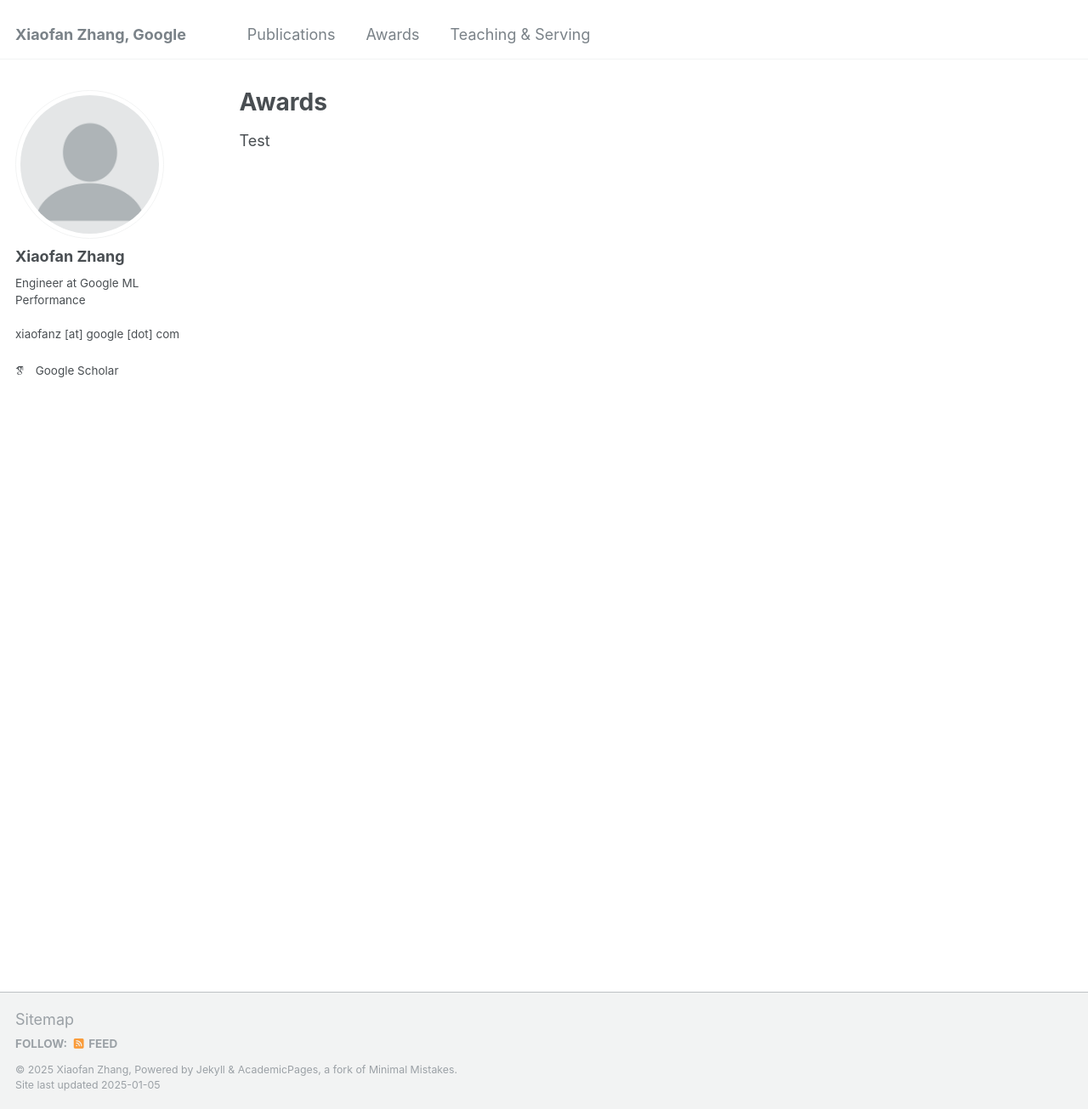
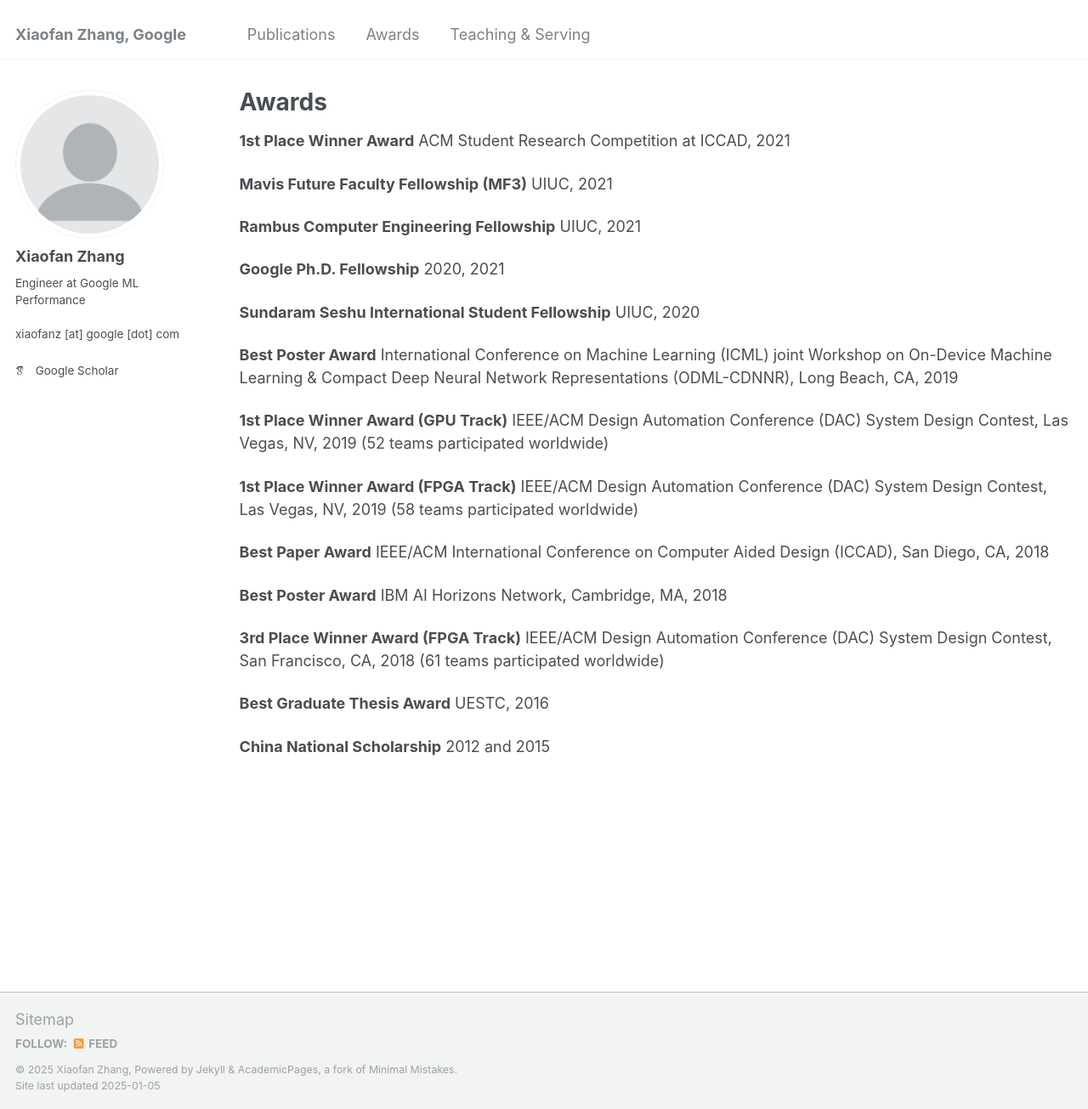
Before and after one commit to TomG008/TomG008.github.io, a Jekyll site: the page built from _pages/awards.md, in a window 1280 px wide and 1305 px high. Shown: the whole window at 85% size. Built offline with Jekyll 4.4.1, drawn with Linux system fonts in a browser that asks for light colours; some web fonts are replaced.

Commit message:
Update awards.md

```diff
--- a/_pages/awards.md
+++ b/_pages/awards.md
@@ -7,4 +7,28 @@ author_profile: true
 
 {% include base_path %}
 
-Test
+**1st Place Winner Award** ACM Student Research Competition at ICCAD, 2021
+
+**Mavis Future Faculty Fellowship (MF3)** UIUC, 2021
+
+**Rambus Computer Engineering Fellowship** UIUC, 2021
+
+**Google Ph.D. Fellowship** 2020, 2021
+
+**Sundaram Seshu International Student Fellowship** UIUC, 2020
+
+**Best Poster Award** International Conference on Machine Learning (ICML) joint Workshop on On-Device Machine Learning & Compact Deep Neural Network Representations (ODML-CDNNR), Long Beach, CA, 2019
+
+**1st Place Winner Award (GPU Track)** IEEE/ACM Design Automation Conference (DAC) System Design Contest, Las Vegas, NV, 2019 (52 teams participated worldwide)
+
+**1st Place Winner Award (FPGA Track)** IEEE/ACM Design Automation Conference (DAC) System Design Contest, Las Vegas, NV, 2019 (58 teams participated worldwide)
+
+**Best Paper Award** IEEE/ACM International Conference on Computer Aided Design (ICCAD),  San Diego, CA, 2018
+
+**Best Poster Award** IBM AI Horizons Network, Cambridge, MA, 2018
+
+**3rd Place Winner Award (FPGA Track)** IEEE/ACM Design Automation Conference (DAC) System Design Contest, San Francisco, CA, 2018 (61 teams participated worldwide)
+
+**Best Graduate Thesis Award** UESTC, 2016
+
+**China National Scholarship** 2012 and 2015
```
